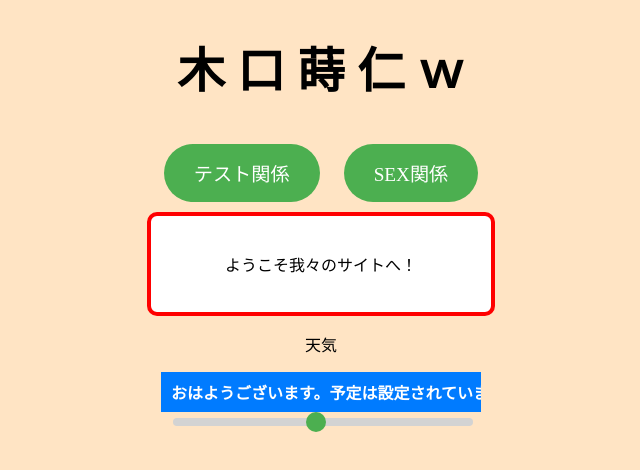
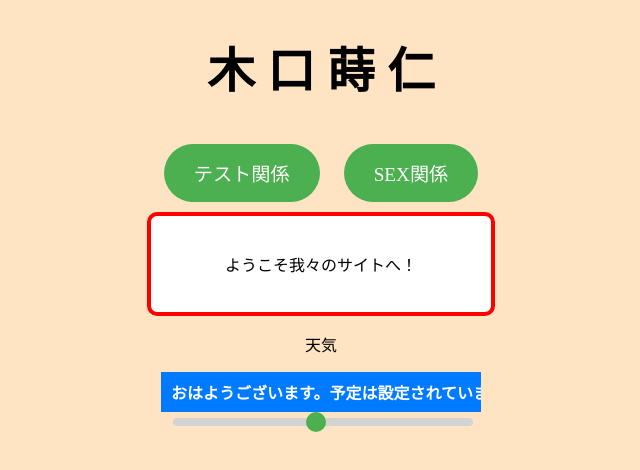
Before and after one commit to ccrroo/test, a plain HTML site: page index.html in a window 1280 px wide. Shown: the whole page, without its empty margins (319-959 px from the left). Drawn offline with Linux system fonts and the light colour scheme.

Commit message:
Update index.html

```diff
--- a/index.html
+++ b/index.html
@@ -1,7 +1,7 @@
 <!DOCTYPE html>
 <html>
 <head>
-  <title>函館高専生専用</title>
+  <title>文具マン公式サイト</title>
   <meta name="viewport" content="width=device-width, initial-scale=1.0">  <!-- スマホ用設定を追加 -->
   <style>
     body {
@@ -120,7 +120,6 @@
     <span style="--i: 1;">口</span>
     <span style="--i: 2;">蒔</span>
     <span style="--i: 3;">仁</span>
-    <span style="--i: 4;">ｗ</span>
   </h1>
 
   <a href="#" id="test-button" class="button">テスト関係</a>
```
